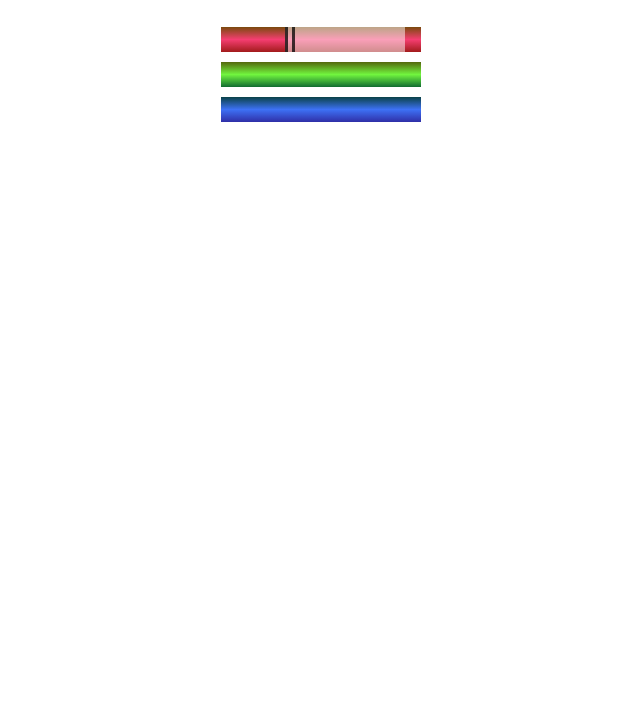
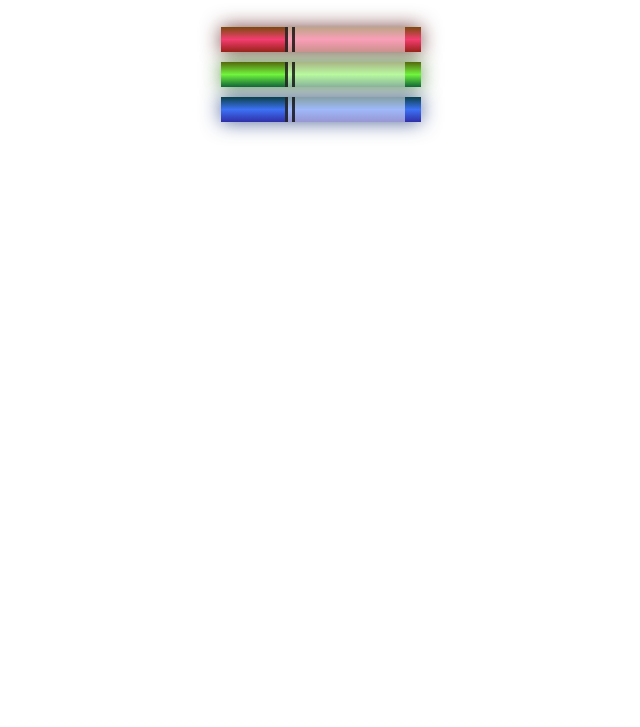
Before and after one commit to Yuliya9449/freecodecamp, a website: page LearnCSSColorsByBuildingSetOfColoredMarkers/index.html in a window 1280 px wide. Shown: the part 73-800 px from the top of the page, without its empty margins (319-959 px from the left). Drawn offline with Linux system fonts and the light colour scheme.

Commit message:
feat: complete steps 85-94, finish

```diff
--- a/LearnCSSColorsByBuildingSetOfColoredMarkers/index.html
+++ b/LearnCSSColorsByBuildingSetOfColoredMarkers/index.html
@@ -19,9 +19,13 @@
     </div>
 
     <div class="marker green">
+      <div class="cap"></div>
+      <div class="sleeve"></div>
     </div>
 
     <div class="marker blue">
+      <div class="cap"></div>
+      <div class="sleeve"></div>
     </div>
 
   </div>
--- a/LearnCSSColorsByBuildingSetOfColoredMarkers/styles.css
+++ b/LearnCSSColorsByBuildingSetOfColoredMarkers/styles.css
@@ -32,12 +32,15 @@ h1 {
 
 .red {
   background: linear-gradient(rgb(122, 74, 14), rgb(245, 62, 113), rgb(162, 27, 27));
+  box-shadow: 0 0 20px 0 rgba(83, 14, 14, 0.8);
 }
 
 .green {
   background: linear-gradient(#55680D, #71F53E, #116C31);
+  box-shadow: 0 0 20px 0 #3B7E20CC;
 }
 
 .blue {
   background: linear-gradient(hsl(186, 76%, 16%), hsl(223, 90%, 60%), hsl(240, 56%, 42%));
+  box-shadow: 0 0 20px 0 hsla(223, 59%, 31%, 0.8);
 }
```
